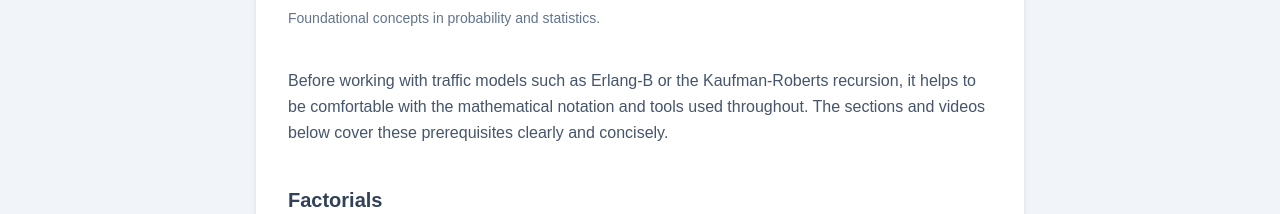
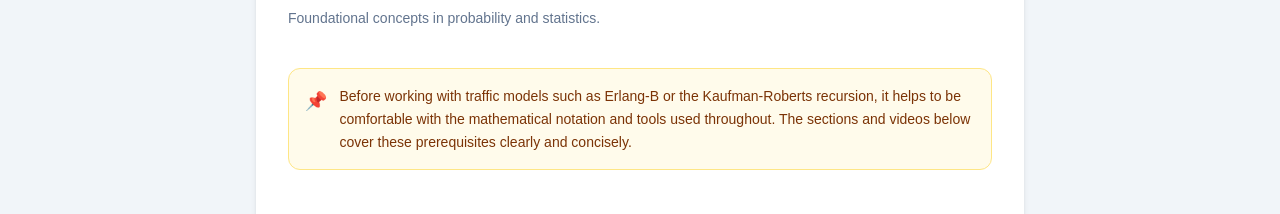
Before and after one commit to marias-world/teletraffic-models-ui, a Next.js app: page /theory/probability-and-statistics in a window 1280 px wide. Shown: the part 196-410 px from the top of the page. Built offline with nearby package versions, Linux system fonts and the light colour scheme.

Commit message:
chore: add callout

```diff
--- a/src/app/theory/probability-and-statistics/page.tsx
+++ b/src/app/theory/probability-and-statistics/page.tsx
@@ -49,12 +49,24 @@ export default function ProbabilityAndStatisticsPage() {
 
           {/* Intro */}
           <section className="space-y-3">
-            <p className="text-slate-600 leading-relaxed">
+            {/* <p className="text-slate-600 leading-relaxed">
               Before working with traffic models such as Erlang-B or the
               Kaufman-Roberts recursion, it helps to be comfortable with the
               mathematical notation and tools used throughout. The sections and
               videos below cover these prerequisites clearly and concisely.
-            </p>
+            </p> */}
+            <div className="flex gap-3 bg-amber-50 border border-amber-200 rounded-xl p-4">
+              <span className="text-amber-500 text-lg flex-shrink-0 mt-0.5">
+                📌
+              </span>
+              <p className="text-sm text-amber-900 leading-relaxed">
+                Before working with traffic models such as Erlang-B or the
+                Kaufman-Roberts recursion, it helps to be comfortable with the
+                mathematical notation and tools used throughout. The sections
+                and videos below cover these prerequisites clearly and
+                concisely.
+              </p>
+            </div>
           </section>
 
           {/* Factorials */}
```
